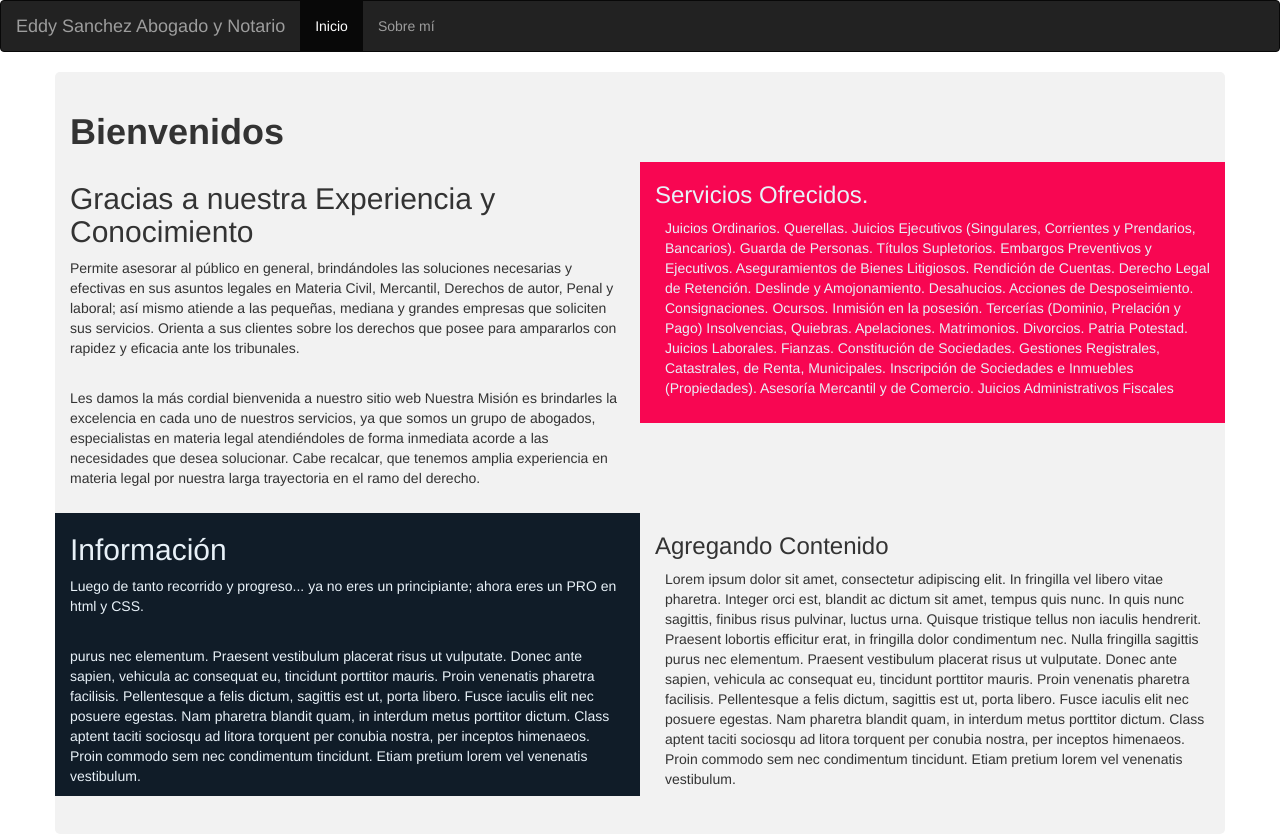
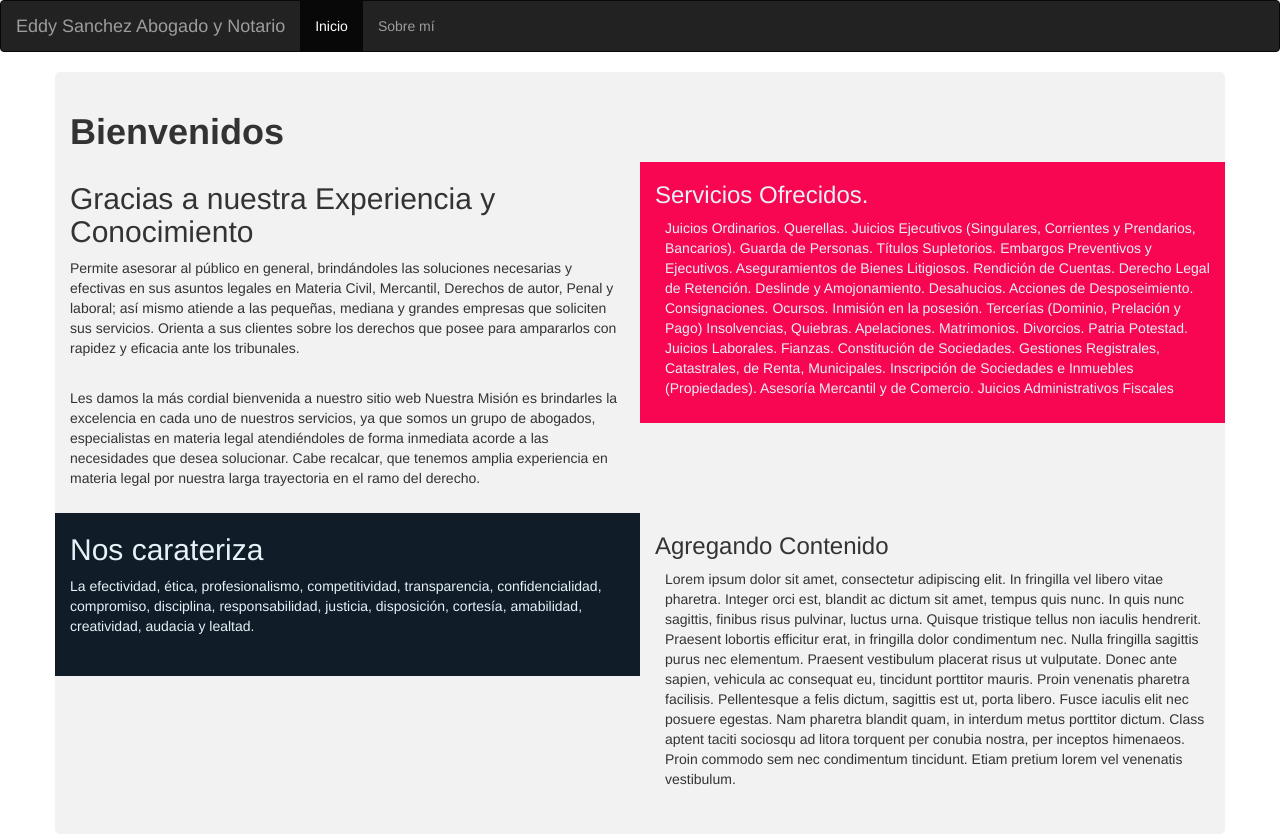
Before and after one commit to LicEddySanchez/Page.Eddy.Sanchez, a plain HTML site: page index.html in a window 1280 px wide. Drawn offline with nearby package versions, Linux system fonts and the light colour scheme.

Commit message:
Update index.html

```diff
--- a/index.html
+++ b/index.html
@@ -71,10 +71,10 @@ Juicios Administrativos Fiscales
       </div>
       <div class="row">
         <div class="col-md-6 relleno2">
-          <h2 class="texto1">Información</h2>
-          <p class="texto1">Luego de tanto recorrido y progreso... ya no eres un principiante; ahora eres un PRO en html y CSS.</p>
+          <h2 class="texto1">Nos carateriza</h2>
+          <p class="texto1">La efectividad, ética, profesionalismo, competitividad, transparencia, confidencialidad, compromiso, disciplina, responsabilidad, justicia, disposición, cortesía, amabilidad, creatividad, audacia y lealtad.</p>
           <br>
-          <p class="texto1">purus nec elementum. Praesent vestibulum placerat risus ut vulputate. Donec ante sapien, vehicula ac consequat eu, tincidunt porttitor mauris. Proin venenatis pharetra facilisis. Pellentesque a felis dictum, sagittis est ut, porta libero. Fusce iaculis elit nec posuere egestas. Nam pharetra blandit quam, in interdum metus porttitor dictum. Class aptent taciti sociosqu ad litora torquent per conubia nostra, per inceptos himenaeos. Proin commodo sem nec condimentum tincidunt. Etiam pretium lorem vel venenatis vestibulum.</p>
+          <p class="texto1"></p>
         </div>
         <div class="col-md-6">
           <h3>Agregando Contenido</h3>
```
